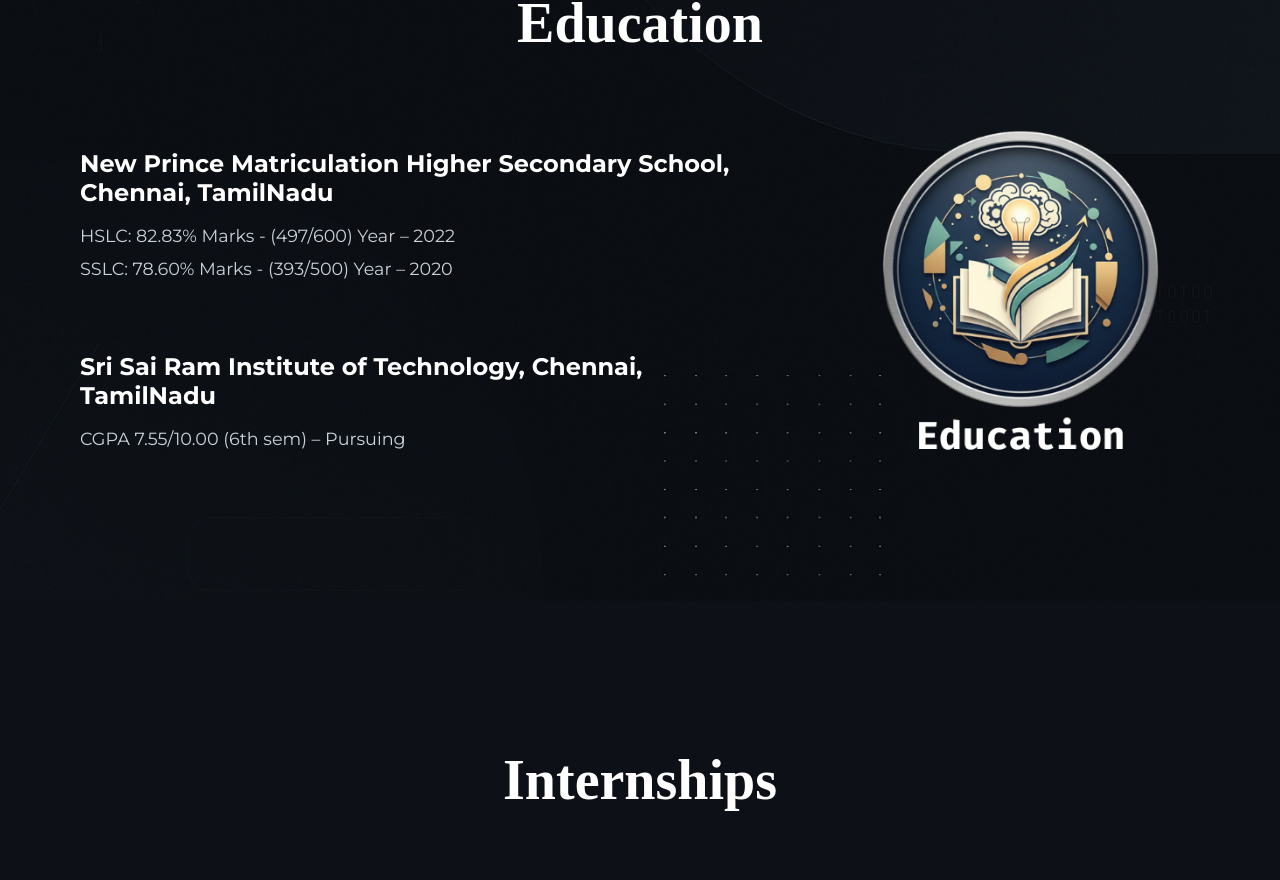
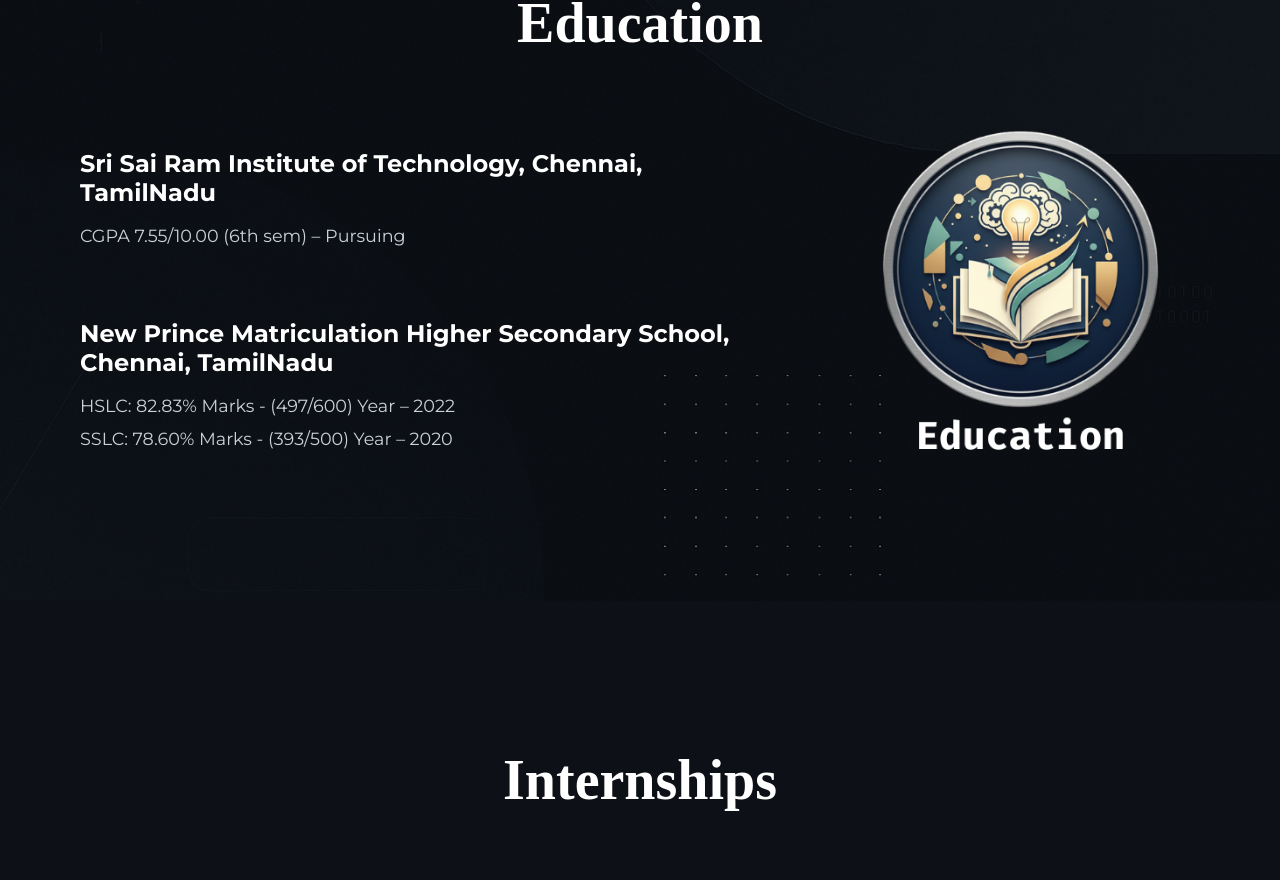
Before and after one commit to SathaSivamRS/Satha_Portfolio, a React (Create React App) app: page / in a window 1280 px wide. Shown: the part 1807-2687 px from the top of the page. Built offline with nearby package versions, Linux system fonts and the light colour scheme; a web font is replaced by a local one.

Commit message:
Education details updated-1.1

```diff
--- a/src/components/Education/Education.js
+++ b/src/components/Education/Education.js
@@ -9,13 +9,14 @@ const Education = () => {
       <div className={styles.contentWrapper}>
         <div className={styles.detailsColumn}>
           <div className={styles.educationBlock}>
+            <h3 className={styles.institution}>Sri Sai Ram Institute of Technology, Chennai, TamilNadu</h3>
+            <p className={styles.details}>CGPA 7.55/10.00 (6th sem) – Pursuing</p>
+          </div>
+
+          <div className={styles.educationBlock}>
             <h3 className={styles.institution}>New Prince Matriculation Higher Secondary School, Chennai, TamilNadu</h3>
             <p className={styles.details}>HSLC: 82.83% Marks - (497/600) Year – 2022</p>
             <p className={styles.details}>SSLC: 78.60% Marks - (393/500) Year – 2020</p>
-          </div>
-          <div className={styles.educationBlock}>
-            <h3 className={styles.institution}>Sri Sai Ram Institute of Technology, Chennai, TamilNadu</h3>
-            <p className={styles.details}>CGPA 7.55/10.00 (6th sem) – Pursuing</p>
           </div>
         </div>
         <div className={styles.imageColumn}>
```
